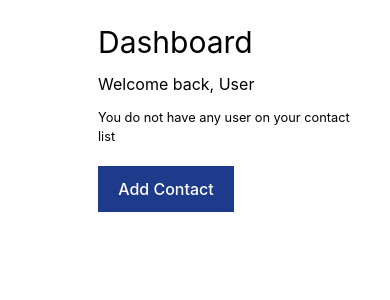
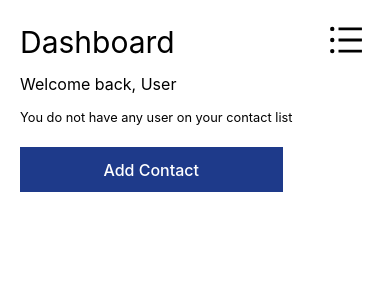
Before and after one commit to Fahyvor/fe, a React (Vite) app: page / in a window 390 px wide. Shown: the top 300 px of the page. Built offline with nearby package versions, Linux system fonts and the light colour scheme.

Commit message:
Final changes

```diff
--- a/src/Components/Contact/ContactComponent.tsx
+++ b/src/Components/Contact/ContactComponent.tsx
@@ -74,7 +74,7 @@ const ContactComponent: React.FC = () => {
   };
 
   return (
-    <div className='w-full bg-white max-sm:w-full color-black h-screen
+    <div className='w-full bg-white absolute max-sm:w-full color-black h-screen
     text-black flex flex-col justify-center px-5'>
       <h2 className='text-4xl font-bold'>Add Contact</h2>
       <form onSubmit={handleSubmit} className='grid grid-cols-2 w-2/3 max-sm:w-full gap-4'>
--- a/src/Components/Dashboard/Dashboard.tsx
+++ b/src/Components/Dashboard/Dashboard.tsx
@@ -1,5 +1,6 @@
 import React, { useState } from 'react';
-import { Link } from 'react-router-dom';
+import { AiOutlineBars } from 'react-icons/ai'
+import { MdOutlineCancel } from 'react-icons/md'
 import ContactComponent from '../Contact/ContactComponent';
 
 const Dashboard: React.FC = () => {
@@ -12,23 +13,34 @@ const Dashboard: React.FC = () => {
   const [latitude, setLatitude] = useState(0);
   const [dashboard, setDashboard] = useState(true);
   const [contact, setContact] = useState(false);
+  const [mobile, setMobile] = useState(false);
 
   const showDashboard = () => {
     setDashboard(true);
     setContact(false);
+    setMobile(false);
   }
 
   const showContact = () => {
     setContact(true);
     setDashboard(false);
+    setMobile(false);
+  }
+
+  const showMobileNav = () => {
+    setMobile(true);
   }
 
 
   return (
     <div className='flex w-screen bg-white color-black text-black
     h-screen'>
+      <div className='absolute mobile-nav flex invisible
+      max-sm:visible mt-5 justify-end px-6 max-sm:w-screen z-50' onClick={showMobileNav}>
+        <AiOutlineBars size={40}/>
+      </div>
       <div className='menu bg-blue-900 pt-6 w-1/5 text-white px-3
-      max-sm:abolute max-sm:inset-y-0 max-sm:collapse'>
+      max-sm:abolute max-sm:inset-y-0 max-sm:w-2/5 max-sm:invisible'>
         <h3 className='text-3xl pb-4'>Logo</h3>
 
         <div className='dashboard mt-7' onClick={showDashboard}>
@@ -39,9 +51,28 @@ const Dashboard: React.FC = () => {
         </div>
       </div>
 
+      {mobile ? (
+        <div className='menu bg-blue-900 pt-6 text-white px-3
+        max-sm:w-screen z-50'>
+          <div className='cancel flex justify-end' onClick={() => setMobile(false)}>
+            <MdOutlineCancel size={35}/>
+          </div>
+          <h3 className='text-3xl pb-4'>Logo</h3>
+
+          <div className='dashboard mt-7' onClick={showDashboard}>
+            <h2>Dashboard</h2>
+          </div>
+          <div className='add-contacts mt-5' onClick={showContact}>
+            <h2>Add Contacts</h2>
+          </div>
+        </div>
+      ):
+
+      null }
+
       { dashboard ? (<div className='menu-display pt-6  w-5/6 px-5 flex
-      max-sm:w-screen flex-col gap-5'>
-        <div className={`dashboard-display flex flex-col gap-3 ${dashboard ? '' : 'hidden'} md:block`}>
+      max-sm:w-screen flex-col gap-5 absolute'>
+        <div className='dashboard-display flex flex-col gap-3'>
           <h2 className='text-3xl'>Dashboard</h2>
           <p>Welcome back, User</p>
 
@@ -49,7 +80,7 @@ const Dashboard: React.FC = () => {
         </div>
 
         <button className='bg-blue-900 text-white
-        w-2/4 rounded-none' onClick={showContact}>Add Contact</button>
+        w-3/4 rounded-none' onClick={showContact}>Add Contact</button>
       </div>):
       null }
 
```
